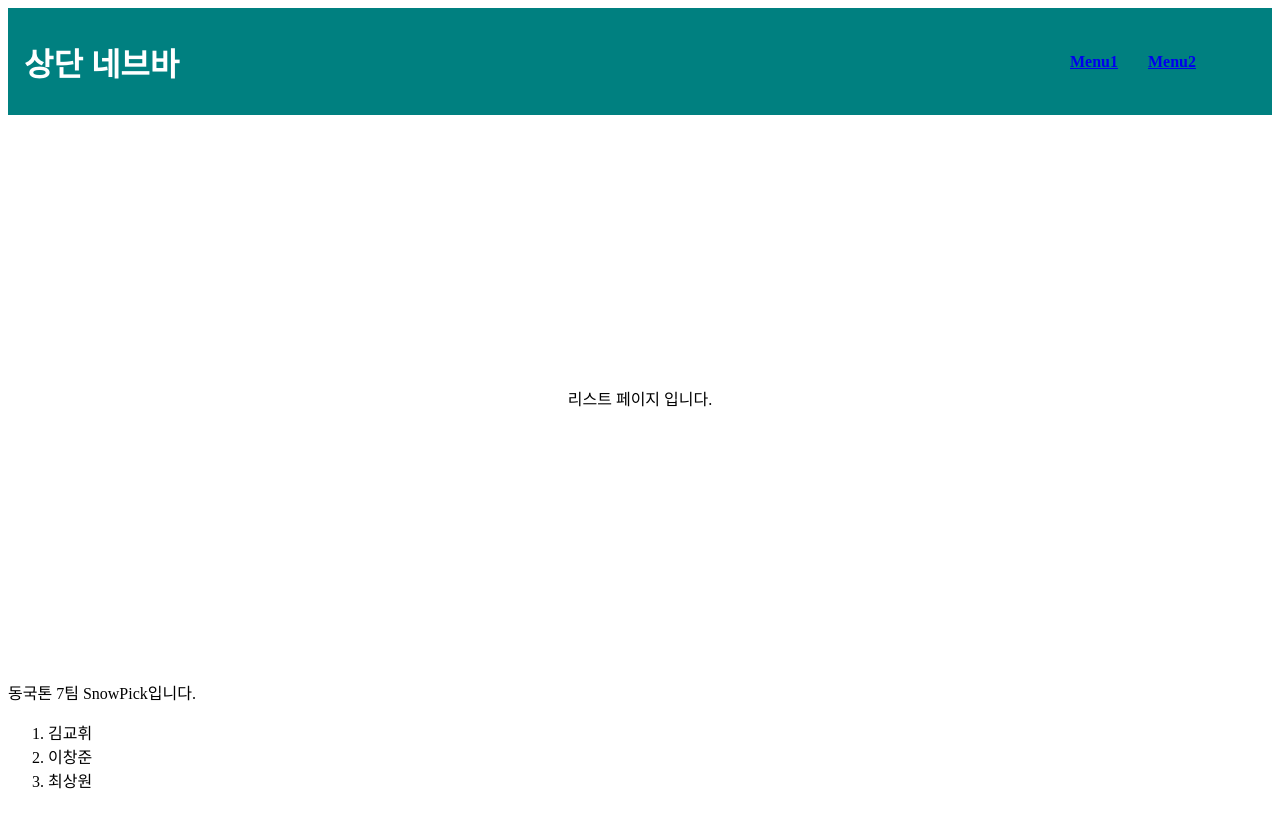
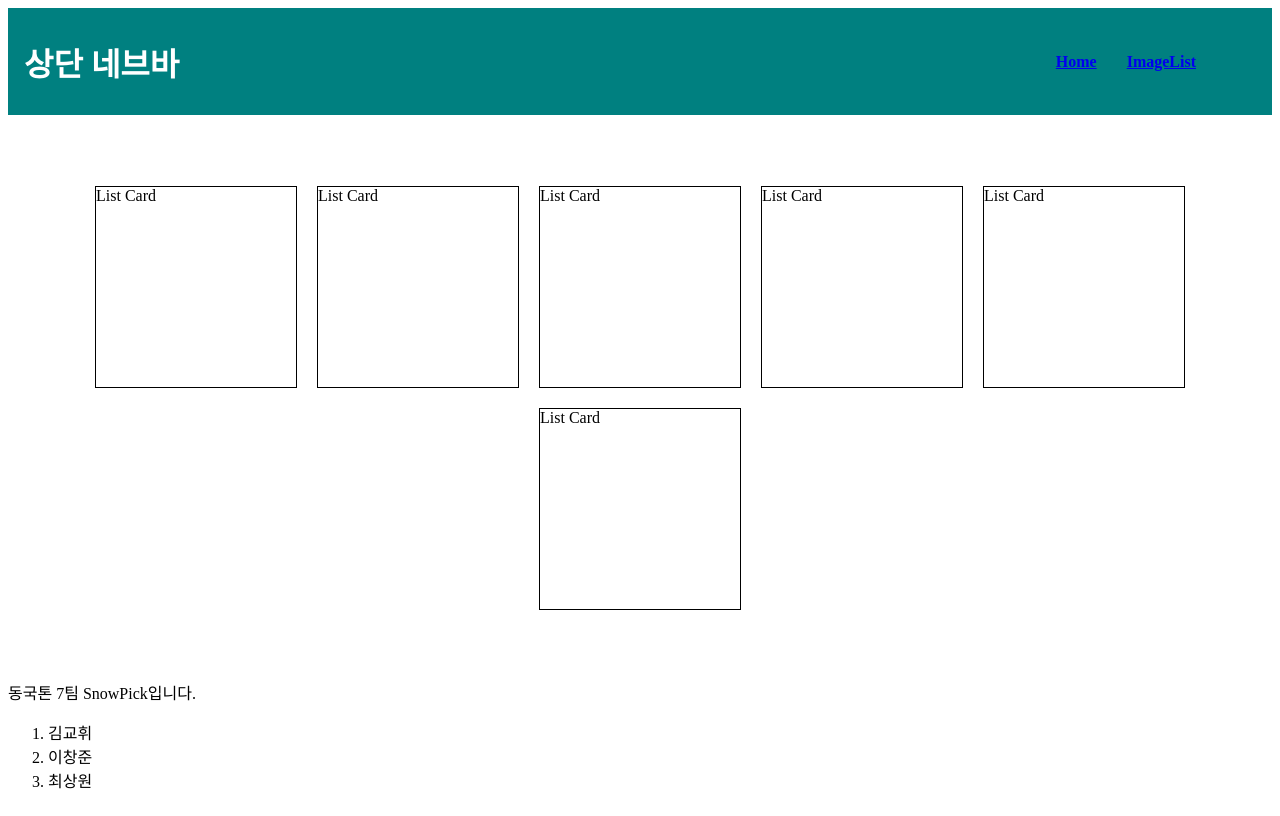
Before and after one commit to GDSC-snowflowerthon/SnowPick-team07-web, a React (Create React App) app: page /list in a window 1280 px wide. Built offline with nearby package versions, Linux system fonts and the light colour scheme.

Commit message:
[Design] ListPage내부 Card 레이아웃 배치

```diff
--- /dev/null
+++ b/src/components/ListCard/ListCard.jsx
@@ -0,0 +1,17 @@
+import React from "react";
+import * as S from "./style";
+
+const ListCard = () => {
+  return (
+    <S.ListContainer>
+      <S.CardContainer>List Card</S.CardContainer>
+      <S.CardContainer>List Card</S.CardContainer>
+      <S.CardContainer>List Card</S.CardContainer>
+      <S.CardContainer>List Card</S.CardContainer>
+      <S.CardContainer>List Card</S.CardContainer>
+      <S.CardContainer>List Card</S.CardContainer>
+    </S.ListContainer>
+  );
+};
+
+export default ListCard;
--- /dev/null
+++ b/src/components/ListCard/style.jsx
@@ -0,0 +1,20 @@
+// style.jsx
+import styled from "styled-components";
+
+export const ListContainer = styled.div`
+  display: flex;
+  flex-wrap: wrap;
+  align-items: flex-start;
+  justify-content: center;
+  height: auto;
+  overflow-y: auto;
+  padding: 10px; // 컨테이너 내부에 패딩
+  gap: 10px; // 카드 사이에 간격
+`;
+
+export const CardContainer = styled.div`
+  width: 200px;
+  height: 200px;
+  border: 1px solid black;
+  margin: 5px; // 카드 사이에 마진
+`;
--- a/src/pages/layout/Navbar.jsx
+++ b/src/pages/layout/Navbar.jsx
@@ -7,10 +7,10 @@ const NavBar = () => {
       <h1>상단 네브바</h1>
       <S.NavItemContainer>
         <NavLink to="/">
-          <S.NavItem>Menu1</S.NavItem>
+          <S.NavItem>Home</S.NavItem>
         </NavLink>
         <NavLink to="/list">
-          <S.NavItem>Menu2</S.NavItem>
+          <S.NavItem>ImageList</S.NavItem>
         </NavLink>
       </S.NavItemContainer>
     </S.NavContainer>
--- a/src/pages/list/ListPage.jsx
+++ b/src/pages/list/ListPage.jsx
@@ -1,9 +1,7 @@
+import ListCard from "../../components/ListCard/ListCard";
+
 const ListPage = () => {
-  return (
-    <div>
-      <span>리스트 페이지 입니다.</span>
-    </div>
-  );
+  return <ListCard />;
 };
 
 export default ListPage;
```
